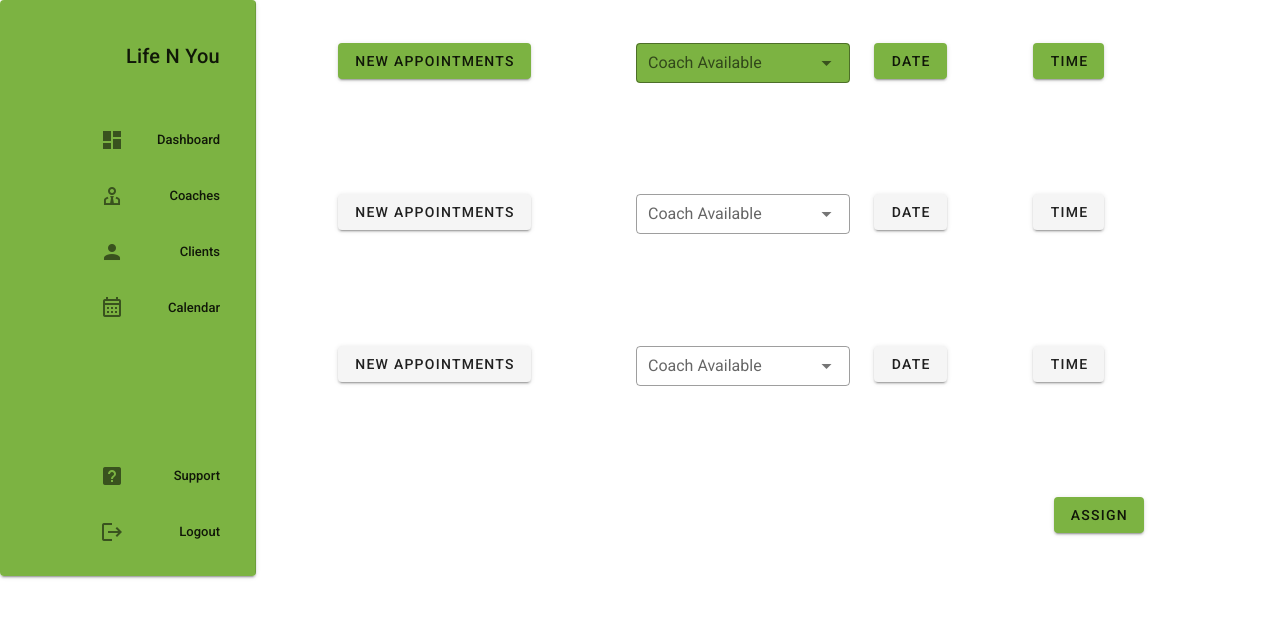
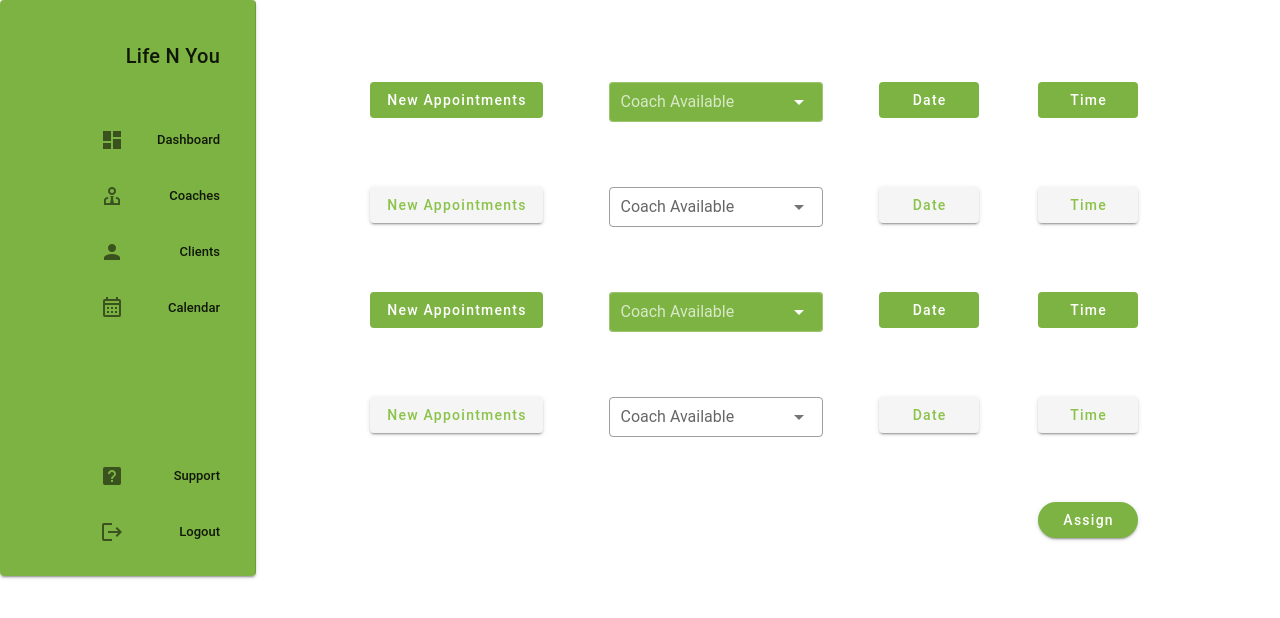
Before and after one commit to karunaGokul/LNU, a Vue app: page /admin/home/dashboard in a window 1280 px wide. Shown: the top 618 px of the page. Built offline with nearby package versions, Linux system fonts and the light colour scheme.

Commit message:
Client Login

```diff
--- a/public/index.html
+++ b/public/index.html
@@ -6,7 +6,8 @@
     <meta name="viewport" content="width=device-width,initial-scale=1.0">
     <link rel="icon" href="<%= BASE_URL %>favicon.ico">
     <title><%= htmlWebpackPlugin.options.title %></title>
-    <link rel="stylesheet" href="https://fonts.googleapis.com/css?family=Roboto:100,300,400,500,700,900">
+    <!-- <link rel="stylesheet" href="https://fonts.googleapis.com/css?family=Roboto:100,300,400,500,700,900"> -->
+    <link rel="stylesheet" href="https://fonts.googleapis.com/css2?family=Poppins:wght@200;400;500;600;700;900&display=swap">
     <link rel="stylesheet" href="https://cdn.jsdelivr.net/npm/@mdi/font@latest/css/materialdesignicons.min.css">
   </head>
   <body>
--- a/src/components/controls/PasswordInput.vue
+++ b/src/components/controls/PasswordInput.vue
@@ -1,15 +1,14 @@
 <template>
-  <v-row>
-    <v-col cols="12" md="4" class="mt-3">
+  <v-row class="mt-n8">
+    <v-col cols="12" md="4" class="mt-5">
       <v-label>Password</v-label>
     </v-col>
     <v-col cols="12" md="7">
       <v-text-field
         background-color="white"
         placeholder="Enter Password"
+        type="password"
         rounded
-        outlined
-        dense
       ></v-text-field>
     </v-col>
   </v-row>
--- a/src/components/controls/TextInput.vue
+++ b/src/components/controls/TextInput.vue
@@ -1,6 +1,6 @@
 <template>
-  <v-row>
-    <v-col cols="12" md="4" class="mt-3">
+  <v-row class="mb-n8">
+    <v-col cols="12" md="4" class="mt-5">
       <v-label>Username</v-label>
     </v-col>
     <v-col cols="12" md="7">
@@ -8,8 +8,6 @@
         background-color="white"
         placeholder="Enter Username"
         rounded
-        outlined
-        dense
       ></v-text-field>
     </v-col>
   </v-row>
--- /dev/null
+++ b/src/sass/variables.scss
@@ -0,0 +1 @@
+$body-font-family: 'Poppins' !default;
--- /dev/null
+++ b/src/styles/base.scss
@@ -0,0 +1,3 @@
+html,body {
+    font-family: $body-font-family;
+}
--- a/src/views/admin/MainLayout/Dashboard/Index.vue
+++ b/src/views/admin/MainLayout/Dashboard/Index.vue
@@ -1,59 +1,134 @@
 <template>
   <div>
-    <!-- Admin Dashboard Layout -->
     <v-row>
       <v-col cols="12" md="3">
         <side-bar />
       </v-col>
       <v-col>
-        <v-container fluid fill-height align="center" justify="center">
-          <v-row>
-            <v-col cols="12" md="4" >
-              <v-btn class="light-green darken-1">New Appointments</v-btn>
+        <v-container fluid fill-height class="ml-8">
+          <v-row class="mt-8">
+            <v-col cols="12" md="3">
+              <v-btn depressed dark class="light-green darken-1 text-capitalize"
+                >New Appointments</v-btn
+              >
             </v-col>
-            <v-col cols="12" md="3" class="ml-n5">
-              <v-select label="Coach Available" background-color="light-green darken-1" dense outlined></v-select>
+            <v-col cols="12" md="3" class="">
+              <v-select
+                label="Coach Available"
+                background-color="light-green darken-1"
+                dense
+                dark
+                outlined
+              ></v-select>
             </v-col>
-            <v-col cols="12" md="2">
-              <v-btn class="light-green darken-1">Date</v-btn>
+            <v-col cols="12" md="2" class="ml-8">
+              <v-btn
+                depressed
+                dark
+                width="100px"
+                class="light-green darken-1 text-capitalize"
+                >Date</v-btn
+              >
             </v-col>
-            <v-col cols="12" md="2">
-              <v-btn class="light-green darken-1">Time</v-btn>
+            <v-col cols="12" md="">
+              <v-btn
+                depressed
+                dark
+                width="100px"
+                class="light-green darken-1 text-capitalize"
+                >Time</v-btn
+              >
             </v-col>
           </v-row>
-           <v-row>
-            <v-col cols="12" md="4" >
-              <v-btn>New Appointments</v-btn>
+          <v-row class="mt-n6">
+            <v-col cols="12" md="3">
+              <v-btn class="text-capitalize light-green--text"
+                >New Appointments</v-btn
+              >
             </v-col>
-            <v-col cols="12" md="3" class="ml-n5">
+            <v-col cols="12" md="3" class="">
+              <v-select
+                label="Coach Available"
+                class="light-green--text"
+                dense
+                outlined
+              ></v-select>
+            </v-col>
+            <v-col cols="12" md="2" class="ml-8">
+              <v-btn width="100px" class="text-capitalize light-green--text"
+                >Date</v-btn
+              >
+            </v-col>
+            <v-col cols="12" md="">
+              <v-btn width="100px" class="text-capitalize light-green--text"
+                >Time</v-btn
+              >
+            </v-col>
+          </v-row>
+          <v-row class="mt-n6">
+            <v-col cols="12" md="3">
+              <v-btn depressed dark class="light-green darken-1 text-capitalize"
+                >New Appointments</v-btn
+              >
+            </v-col>
+            <v-col cols="12" md="3" class="">
+              <v-select
+                label="Coach Available"
+                background-color="light-green darken-1"
+                dense
+                dark
+                outlined
+              ></v-select>
+            </v-col>
+            <v-col cols="12" md="2" class="ml-8">
+              <v-btn
+                depressed
+                dark
+                width="100px"
+                class="light-green darken-1 text-capitalize"
+                >Date</v-btn
+              >
+            </v-col>
+            <v-col cols="12" md="">
+              <v-btn
+                depressed
+                dark
+                width="100px"
+                class="light-green darken-1 text-capitalize"
+                >Time</v-btn
+              >
+            </v-col>
+          </v-row>
+          <v-row class="mt-n6">
+            <v-col cols="12" md="3">
+              <v-btn class="text-capitalize light-green--text"
+                >New Appointments</v-btn
+              >
+            </v-col>
+            <v-col cols="12" md="3" class="">
               <v-select label="Coach Available" dense outlined></v-select>
             </v-col>
-            <v-col cols="12" md="2">
-              <v-btn>Date</v-btn>
+            <v-col cols="12" md="2" class="ml-8">
+              <v-btn width="100px" class="text-capitalize light-green--text"
+                >Date</v-btn
+              >
             </v-col>
-            <v-col cols="12" md="2">
-              <v-btn>Time</v-btn>
+            <v-col cols="12" md="">
+              <v-btn width="100px" class="text-capitalize light-green--text"
+                >Time</v-btn
+              >
             </v-col>
           </v-row>
-           <v-row>
-            <v-col cols="12" md="4" >
-              <v-btn>New Appointments</v-btn>
+          <v-row class="mt-n6">
+            <v-col cols="12" md="2" offset-md="8">
+              <v-btn
+                rounded
+                dark
+                width="100px"
+                class="light-green darken-1 text-capitalize ml-8"
+                >Assign</v-btn
+              >
             </v-col>
-            <v-col cols="12" md="3" class="ml-n5">
-              <v-select label="Coach Available" dense outlined></v-select>
-            </v-col>
-            <v-col cols="12" md="2">
-              <v-btn>Date</v-btn>
-            </v-col>
-            <v-col cols="12" md="2">
-              <v-btn>Time</v-btn>
-            </v-col>
-          </v-row>
-          <v-row>
-            <v-col cols="12" md="2" offset-md="9">
-               <v-btn class="light-green darken-1">Assign</v-btn>
-            </v-col>
-
           </v-row>
         </v-container>
       </v-col>
--- a/src/views/client/Login/Index.vue
+++ b/src/views/client/Login/Index.vue
@@ -1,7 +1,7 @@
 <template>
-  <v-row no-gutters style="height: 100%">
+  <v-row no-gutters>
     <v-col cols="12" md="6">
-      <v-img src="@/assets/clientLogin.png" height="100%">
+      <v-img src="@/assets/clientLogin.png">
         <v-container fill-height fluid class="white--text">
           <v-row class="pl-10">
             <h4 class="text-h4">Life N You</h4>
@@ -22,12 +22,21 @@
             <v-card
               elevation="2"
               outlined
-              height="260"
-              class="mx-10 pl-7 rounded-lg orange lighten-5"
+              width="450"
+              class="ml-16 pl-7 my-n16 rounded-lg orange lighten-5"
             >
-              <v-card-title class="py-3 d-flex justify-center"
-                >Client</v-card-title
-              >
+              <v-row class="mb-n8">
+                <v-col cols="12" md="4" offset-md="4">
+                  <v-card-title class="text-h5">Client</v-card-title>
+                </v-col>
+                <v-col>
+                  <v-icon color="orange lighten-1" class="mt-5 ml-16"
+                    >mdi-check-circle</v-icon
+                  >
+                </v-col>
+                <!-- <v-spacer></v-spacer> -->
+              </v-row>
+
               <v-form>
                 <text-input />
                 <password-input />
@@ -35,8 +44,8 @@
                   <v-btn
                     depressed
                     rounded
-                    class="white--text text-capitalize orange lighten-1"
-                    >Login</v-btn
+                    class="white--text text-capitalize orange lighten-1 ml-n8 mb-2"
+                    >submit</v-btn
                   >
                 </div>
               </v-form>
@@ -44,19 +53,19 @@
           </v-col>
         </v-row>
 
-        <v-row class="d-flex justify-center mt-10">
+        <v-row class="d-flex justify-center mb-n14">
           <h4>If you are an admin,</h4>
           <router-link to="/admin/login" class="text-decoration-none"
             >Click here</router-link
           >
         </v-row>
-        <v-row class="d-flex justify-center mt-n6">
+        <v-row class="d-flex justify-center mt-n16">
           <h4>If you are a coach,</h4>
           <router-link to="/coach/login" class="text-decoration-none"
             >Click here</router-link
           >
         </v-row>
-        <v-row class="d-flex justify-center mt-16 mb-n6">
+        <v-row class="d-flex justify-center ">
           <h4>No account?</h4>
           <router-link to="/client/registration" class="text-decoration-none"
             >Register here</router-link
```
